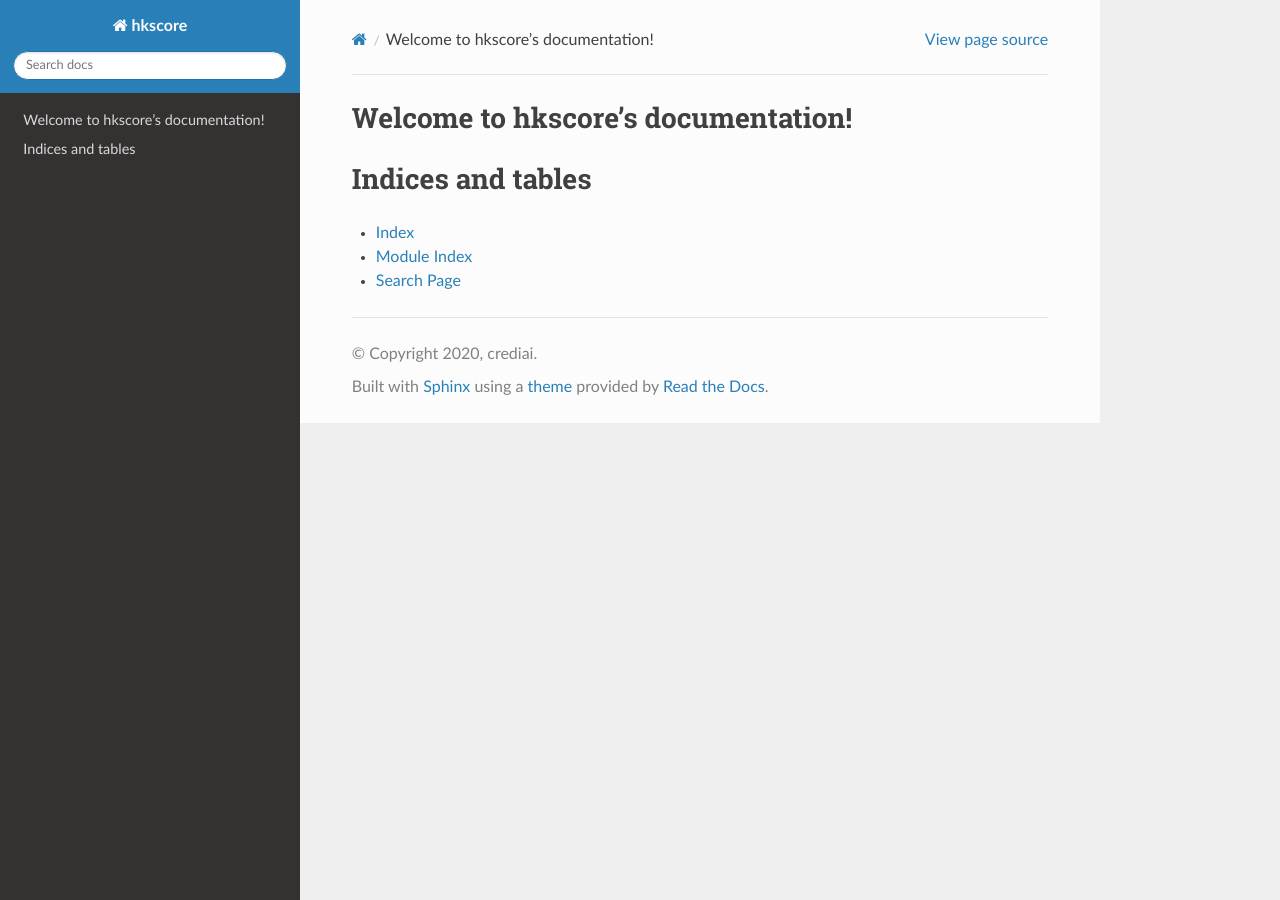
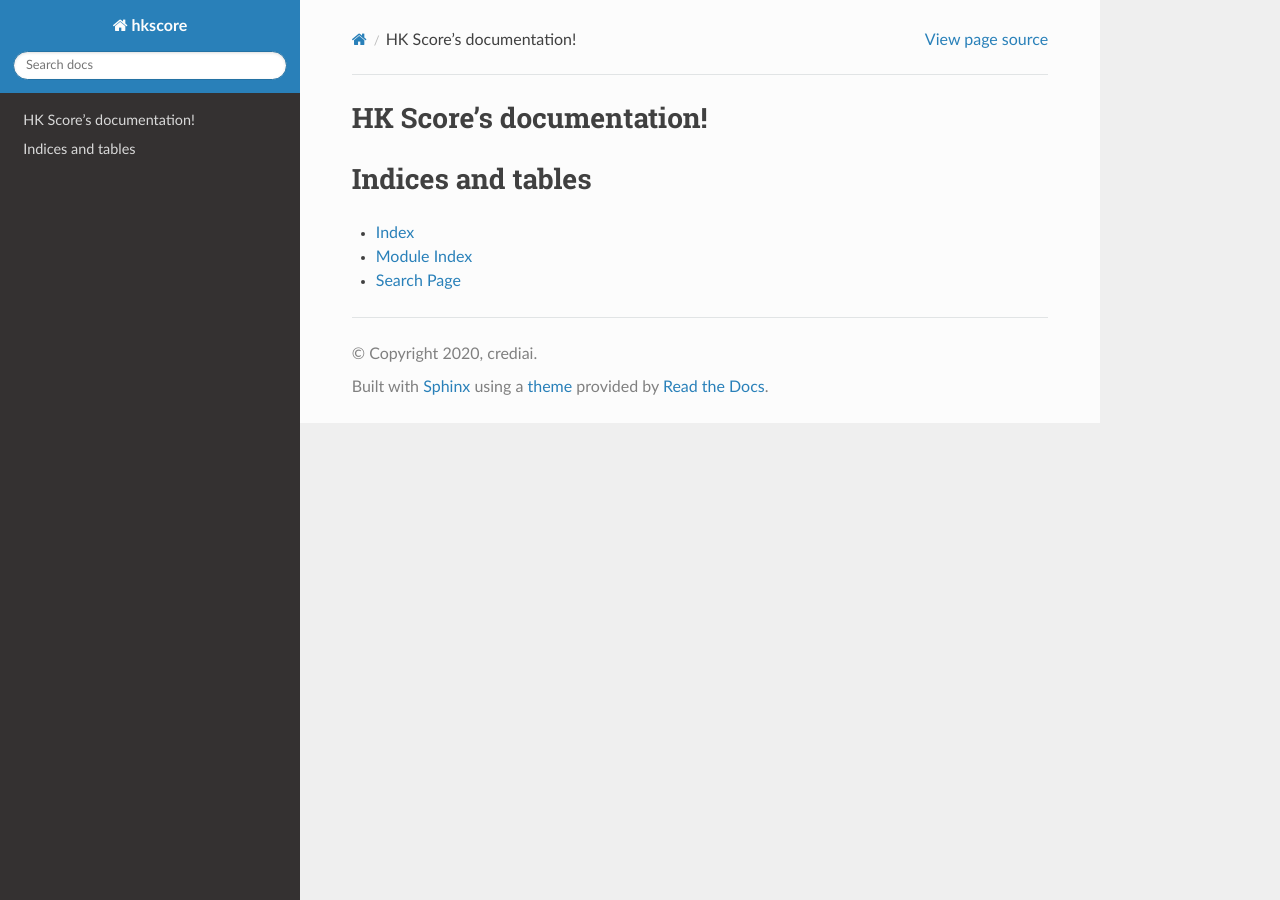
Before and after one commit to CREDIAI/HKScoreDoc, a Sphinx documentation site: the page built from docs/index.rst, in a window 1280 px wide. Built offline with Sphinx 7.4.7 and the Read the Docs theme 2.0.0, drawn with Linux system fonts in a browser that asks for light colours.

Commit message:
Update index.rst

```diff
--- a/docs/index.rst
+++ b/docs/index.rst
@@ -3,7 +3,7 @@
    You can adapt this file completely to your liking, but it should at least
    contain the root `toctree` directive.
 
-Welcome to hkscore's documentation!
+HK Score's documentation!
 ===================================
 
 .. toctree::
```
